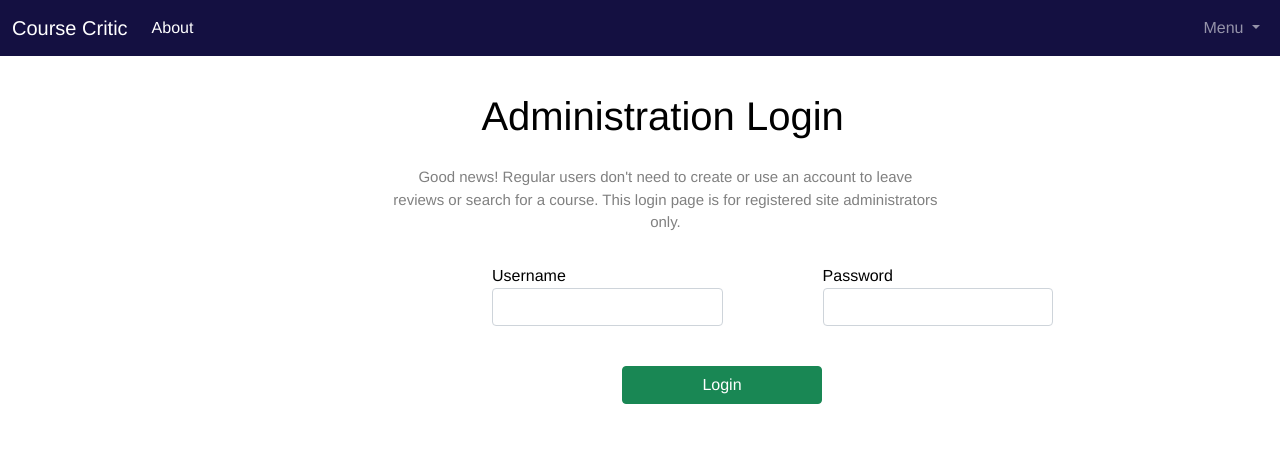
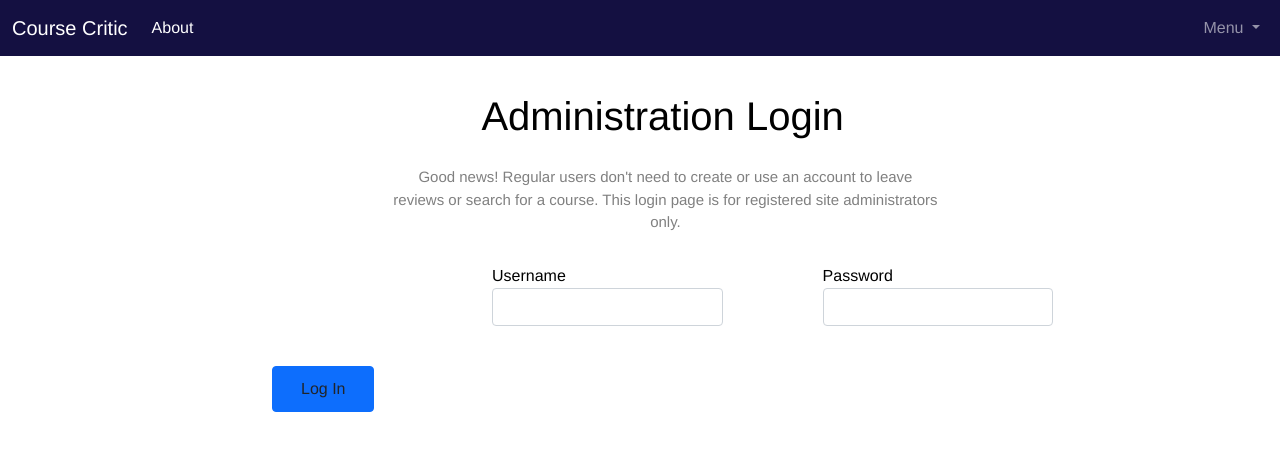
Before and after one commit to alex-varga14/Course-Critic, a Vue app in the folder vue-course-critic/: page /login in a window 1280 px wide. Shown: the top 450 px of the page. Built offline with nearby package versions, Linux system fonts and the light colour scheme.

Commit message:
Update Login.vue

```diff
--- a/vue-course-critic/src/components/Login.vue
+++ b/vue-course-critic/src/components/Login.vue
@@ -25,7 +25,7 @@
           </div>
         </div>
 
-        <button type="submit" v-on:click="login" class="btn btn-success submit-btn">Login</button>
+        <button type="submit" class="btn btn-primary"><router-link to="/admin" class="dropdown-item" href="#">Log In</router-link></button>
     </form>
   </div>
 </template>
```
